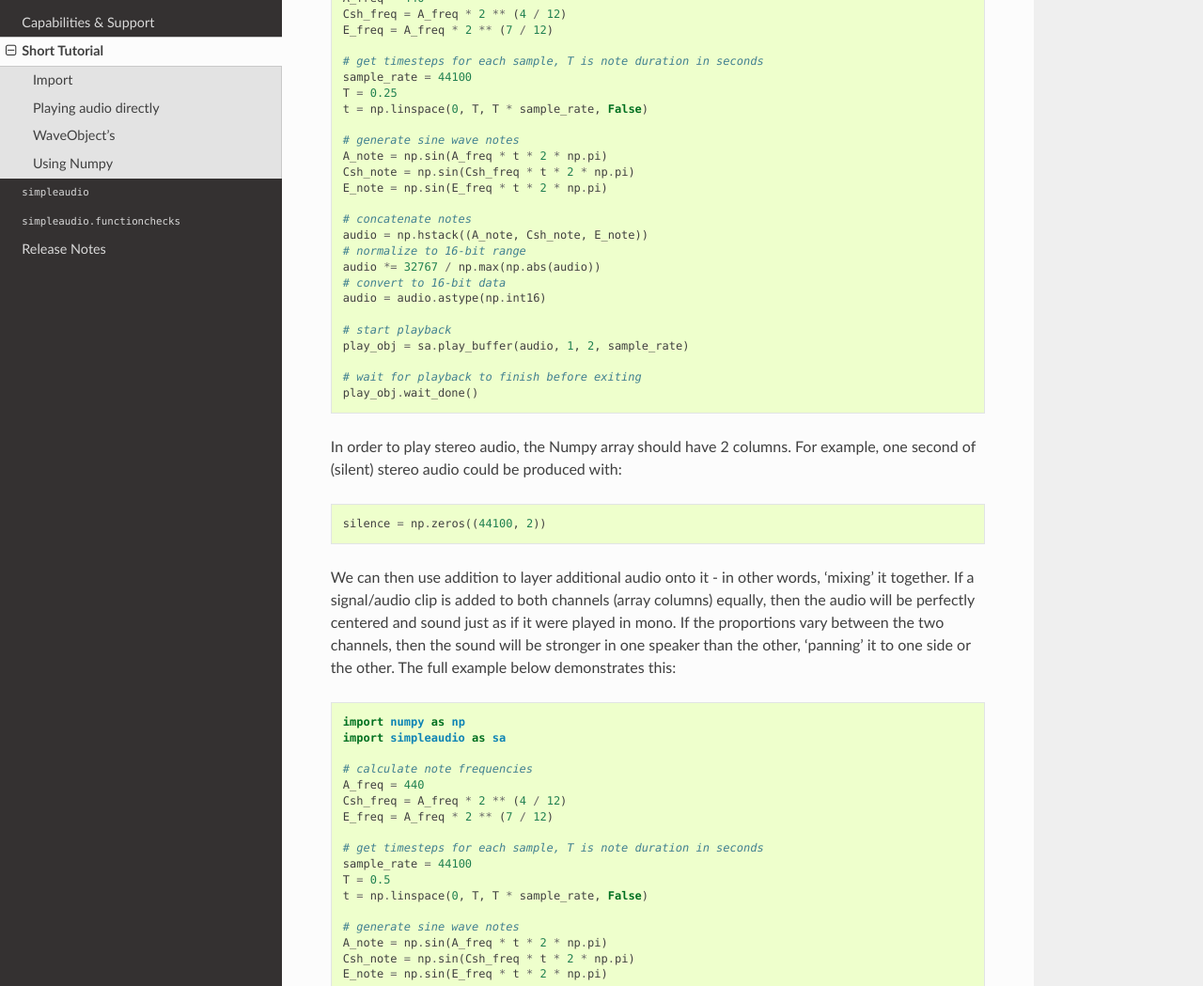
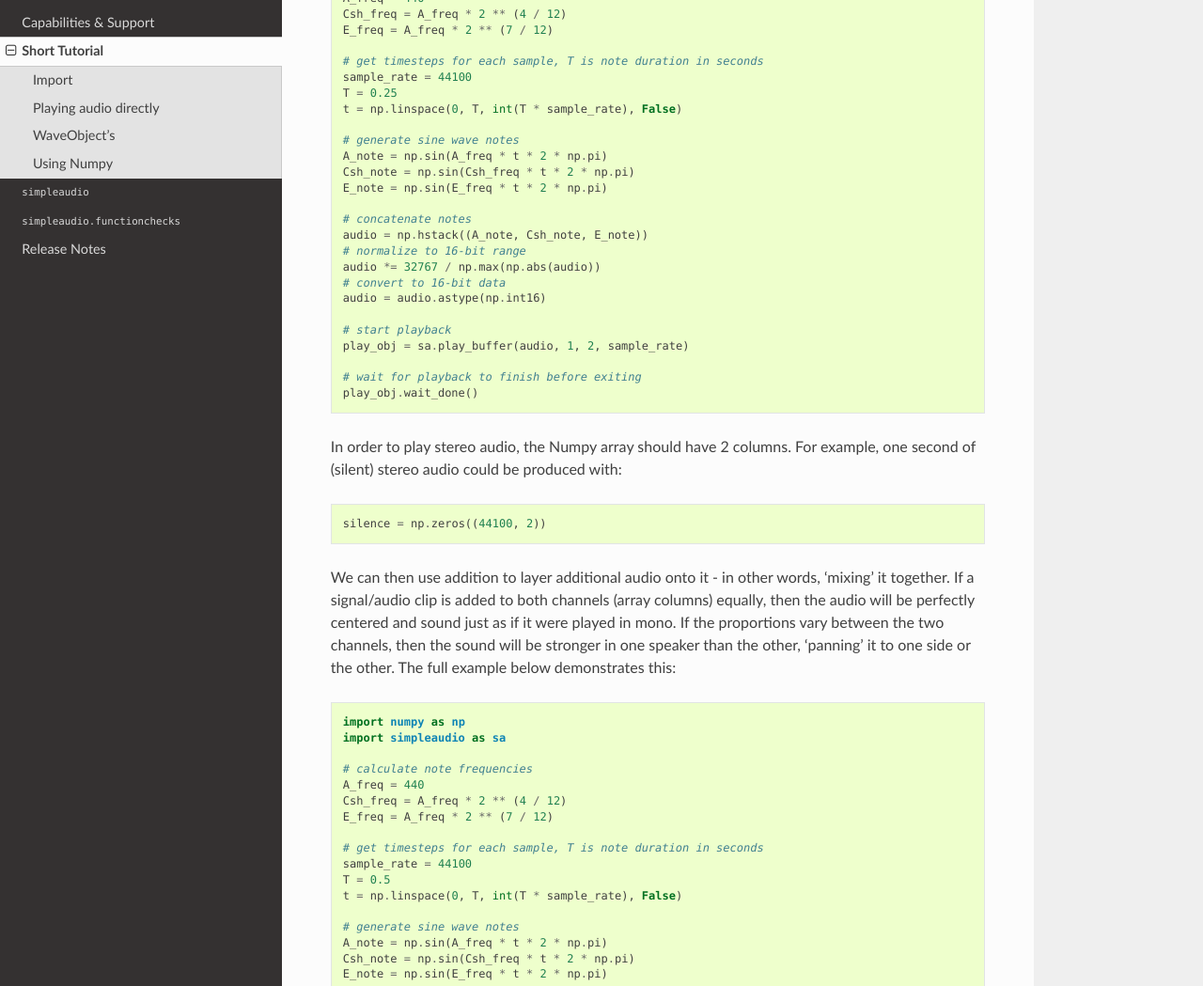
Before and after one commit to hamiltron/py-simple-audio, a Sphinx documentation site: the page built from docs/tutorial.rst, in a window 1280 px wide and 1400 px high, scrolled down 2028 px. Shown: the part 151-1200 px from the top of the window at 94% size. Built offline with Sphinx 7.4.7 and the Read the Docs theme 2.0.0, drawn with Linux system fonts in a browser that asks for light colours.

Commit message:
[docs] Coerce linspace to int
numpy==1.24.1
simpleaudio==1.0.4

```diff
--- a/docs/tutorial.rst
+++ b/docs/tutorial.rst
@@ -95,7 +95,7 @@ Here is a full example that plays a few sinewave notes in succession::
    # get timesteps for each sample, T is note duration in seconds
    sample_rate = 44100
    T = 0.25
-   t = np.linspace(0, T, T * sample_rate, False)
+   t = np.linspace(0, T, int(T * sample_rate), False)
 
    # generate sine wave notes
    A_note = np.sin(A_freq * t * 2 * np.pi)
@@ -136,7 +136,7 @@ in one speaker than the other, 'panning' it to one side or the other. The full e
    # get timesteps for each sample, T is note duration in seconds
    sample_rate = 44100
    T = 0.5
-   t = np.linspace(0, T, T * sample_rate, False)
+   t = np.linspace(0, T, int(T * sample_rate), False)
 
    # generate sine wave notes
    A_note = np.sin(A_freq * t * 2 * np.pi)
@@ -183,7 +183,7 @@ the packed 24-bit audio to be played::
    # get timesteps for each sample, T is note duration in seconds
    sample_rate = 44100
    T = 0.5
-   t = np.linspace(0, T, T * sample_rate, False)
+   t = np.linspace(0, T, int(T * sample_rate), False)
 
    # generate sine wave tone
    tone = np.sin(440 * t * 2 * np.pi)
```
